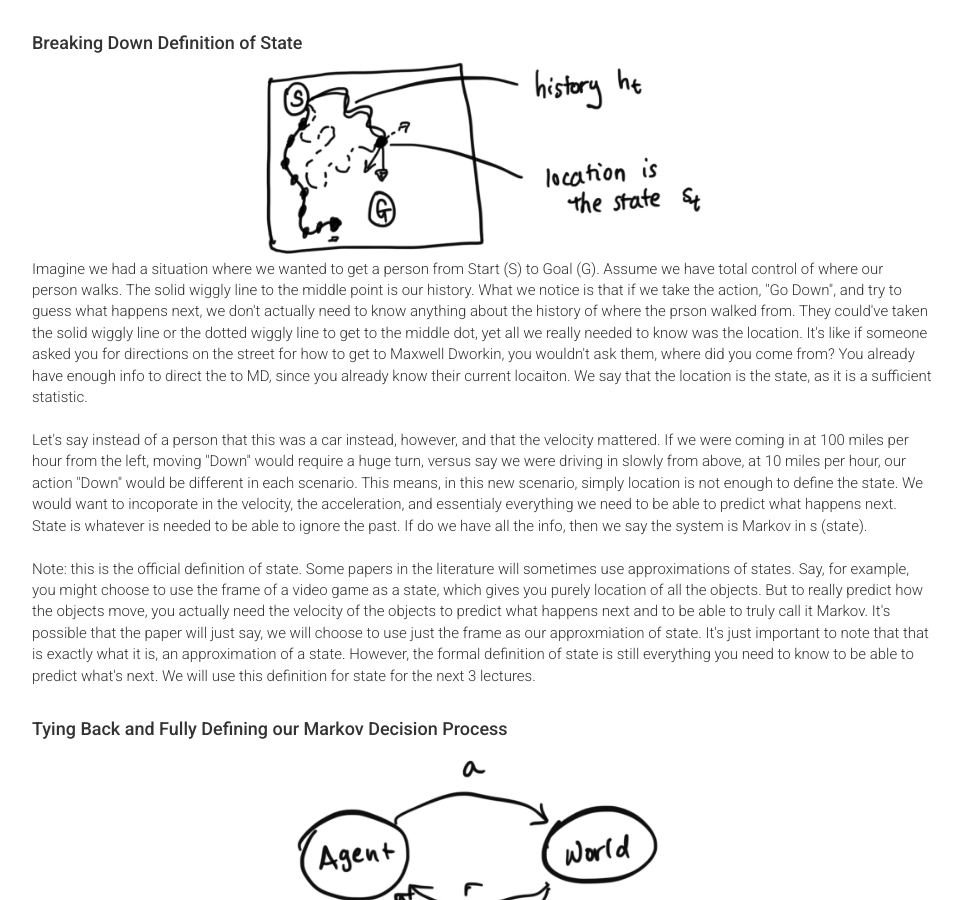
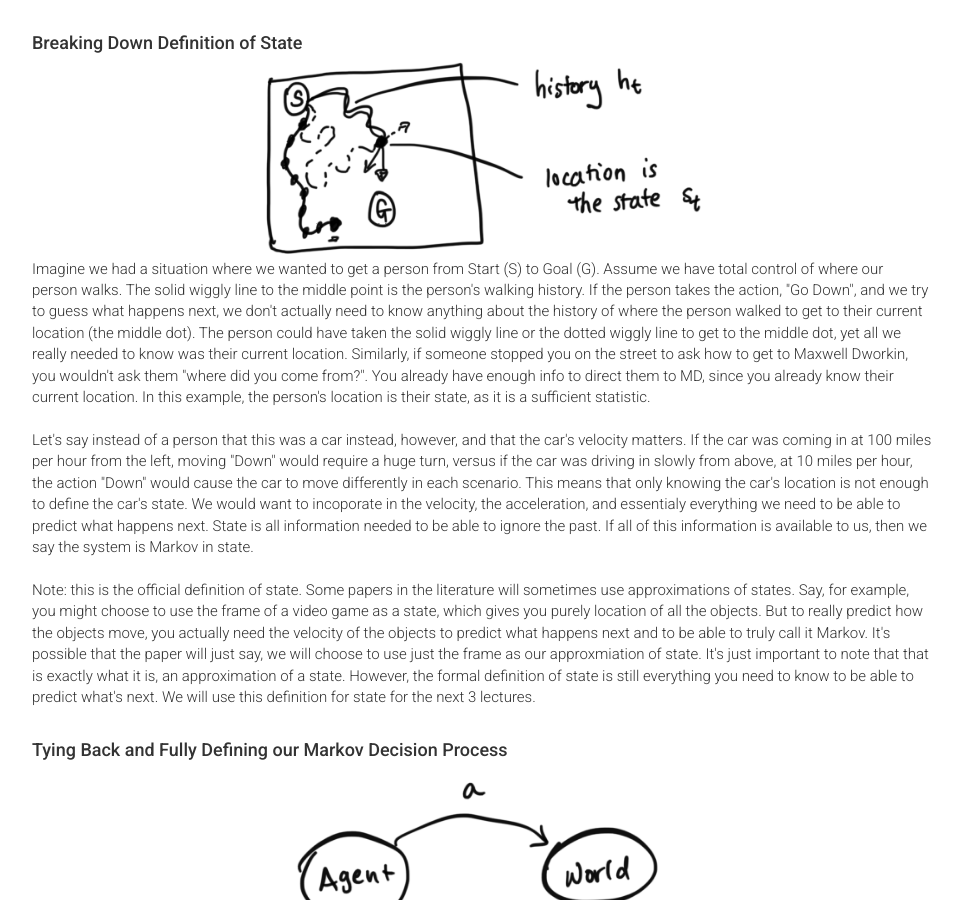
Before and after one commit to harvard-ml-courses/cs181-web-2020, a Jekyll site: the page built from recap20.html, in a window 1280 px wide and 900 px high, scrolled down 1767 px. Shown: the whole window, without its empty margins (158-1120 px from the left). Built offline with Jekyll 4.4.1, drawn with Linux system fonts in a browser that asks for light colours; formulas are drawn with MathJax 3.

Commit message:
fixed typos 20

```diff
--- a/recap20.html
+++ b/recap20.html
@@ -62,9 +62,9 @@ weight: 0
         <img src="{{ site.baseurl }}/images/recap20_2.png" style="width:50%"  alt="Explaining State"></img>
       </div>
 
-      Imagine we had a situation where we wanted to get a person from Start (S) to Goal (G). Assume we have total control of where our person walks. The solid wiggly line to the middle point is our history. What we notice is that if we take the action, "Go Down", and try to guess what happens next, we don't actually need to know anything about the history of where the prson walked from. They could've taken the solid wiggly line or the dotted wiggly line to get to the middle dot, yet all we really needed to know was the location. It's like if someone asked you for directions on the street for how to get to Maxwell Dworkin, you wouldn't ask them, where did you come from? You already have enough info to direct the to MD, since you already know their current locaiton. We say that the location is the state, as it is a sufficient statistic.<br><br>
+      Imagine we had a situation where we wanted to get a person from Start (S) to Goal (G). Assume we have total control of where our person walks. The solid wiggly line to the middle point is the person's walking history. If the person takes the action, "Go Down", and we try to guess what happens next, we don't actually need to know anything about the history of where the person walked to get to their current location (the middle dot). The person could have taken the solid wiggly line or the dotted wiggly line to get to the middle dot, yet all we really needed to know was their current location. Similarly, if someone stopped you on the street to ask how to get to Maxwell Dworkin, you wouldn't ask them "where did you come from?". You already have enough info to direct them to MD, since you already know their current location. In this example, the person's location is their state, as it is a sufficient statistic.<br><br>
 
-      Let's say instead of a person that this was a car instead, however, and that the velocity mattered. If we were coming in at 100 miles per hour from the left, moving "Down" would require a huge turn, versus say we were driving in slowly from above, at 10 miles per hour, our action "Down" would be different in each scenario. This means, in this new scenario, simply location is not enough to define the state. We would want to incoporate in the velocity, the acceleration, and essentialy everything we need to be able to predict what happens next. State is whatever is needed to be able to ignore the past. If do we have all the info, then we say the system is Markov in s (state).<br><br>
+      Let's say instead of a person that this was a car instead, however, and that the car's velocity matters. If the car was coming in at 100 miles per hour from the left, moving "Down" would require a huge turn, versus if the car was driving in slowly from above, at 10 miles per hour, the action "Down" would cause the car to move differently in each scenario. This means that only knowing the car's location is not enough to define the car's state. We would want to incoporate in the velocity, the acceleration, and essentialy everything we need to be able to predict what happens next.  State is all information needed to be able to ignore the past. If all of this information is available to us, then we say the system is Markov in state.<br><br>
 
       Note: this is the official definition of state. Some papers in the literature will sometimes use approximations of states. Say, for example, you might choose to use the frame of a video game as a state, which gives you purely location of all the objects. But to really predict how the objects move, you actually need the velocity of the objects to predict what happens next and to be able to truly call it Markov. It's possible that the paper will just say, we will choose to use just the frame as our approxmiation of state. It's just important to note that that is exactly what it is, an approximation of a state. However, the formal definition of state is still everything you need to know to be able to predict what's next. We will use this definition for state for the next 3 lectures.<br><br>
 
```
